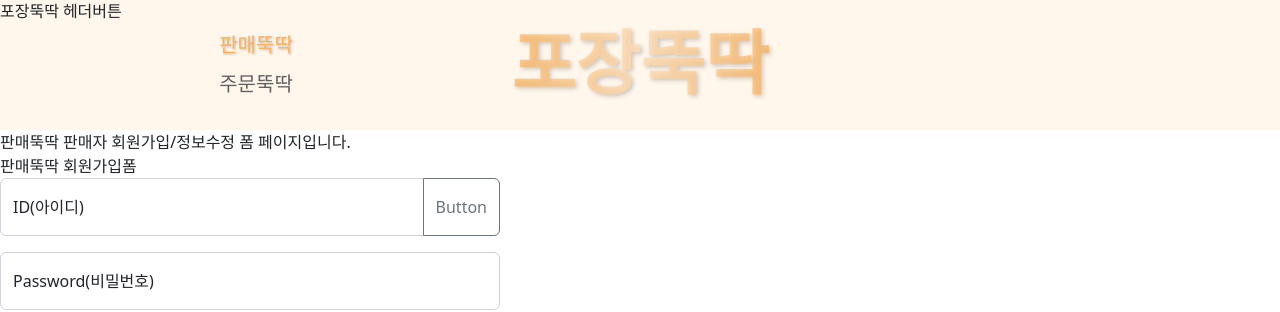
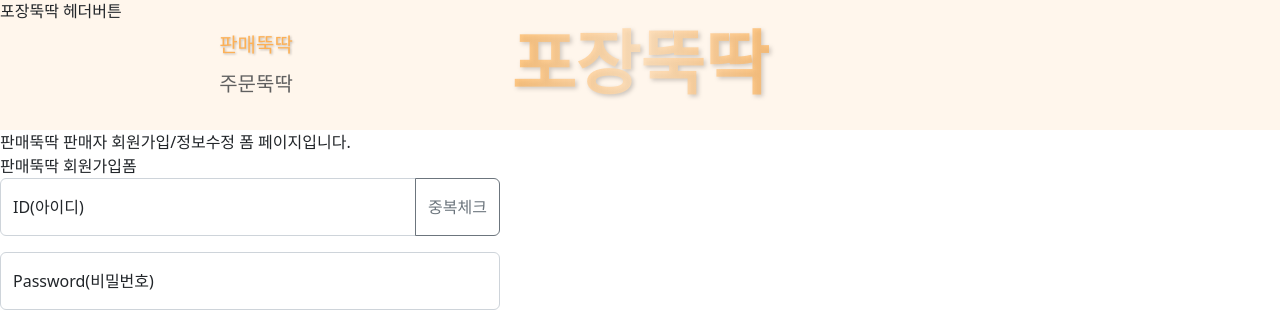
Before and after one commit to codinglcy/takeoutddookddack-frontend, a React (Create React App) app: page /userform/1 in a window 1280 px wide. Shown: the top 312 px of the page. Built offline with nearby package versions, Linux system fonts and the light colour scheme; a web font is replaced by a local one.

Commit message:
🎨 아이디 중복체크 버튼 기능구현

```diff
--- a/src/Components/Register.jsx
+++ b/src/Components/Register.jsx
@@ -9,9 +9,12 @@ import getAccessToken from "../Util/checkAccessToken";
 
 const Register = (props) => {
   const [seller, setSeller] = useState({});
+  const [idCheck, setIdCheck] = useState(false);
+  console.log(idCheck);
 
   useEffect(() => {
     if (props.newedit === "edit") {
+      setIdCheck(true);
       axiosApi
         .get("/api/seller", {
           headers: {
@@ -37,10 +40,26 @@ const Register = (props) => {
               type="text"
               placeholder="id"
               defaultValue={seller.sellerId || ""}
+              onChange={() => setIdCheck(false)}
             />
           </FloatingLabel>
-          <Button variant="outline-secondary" id="button-addon2">
-            Button
+          <Button
+            variant="outline-secondary"
+            id="button-addon2"
+            onClick={() => {
+              axiosApi
+                .get(
+                  `/api/seller/idCheck?sellerId=${
+                    document.getElementById("id").value
+                  }`
+                )
+                .then((res) => {
+                  alert(res.data.message);
+                  setIdCheck(true);
+                });
+            }}
+          >
+            중복체크
           </Button>
         </InputGroup>
         <FloatingLabel
```
